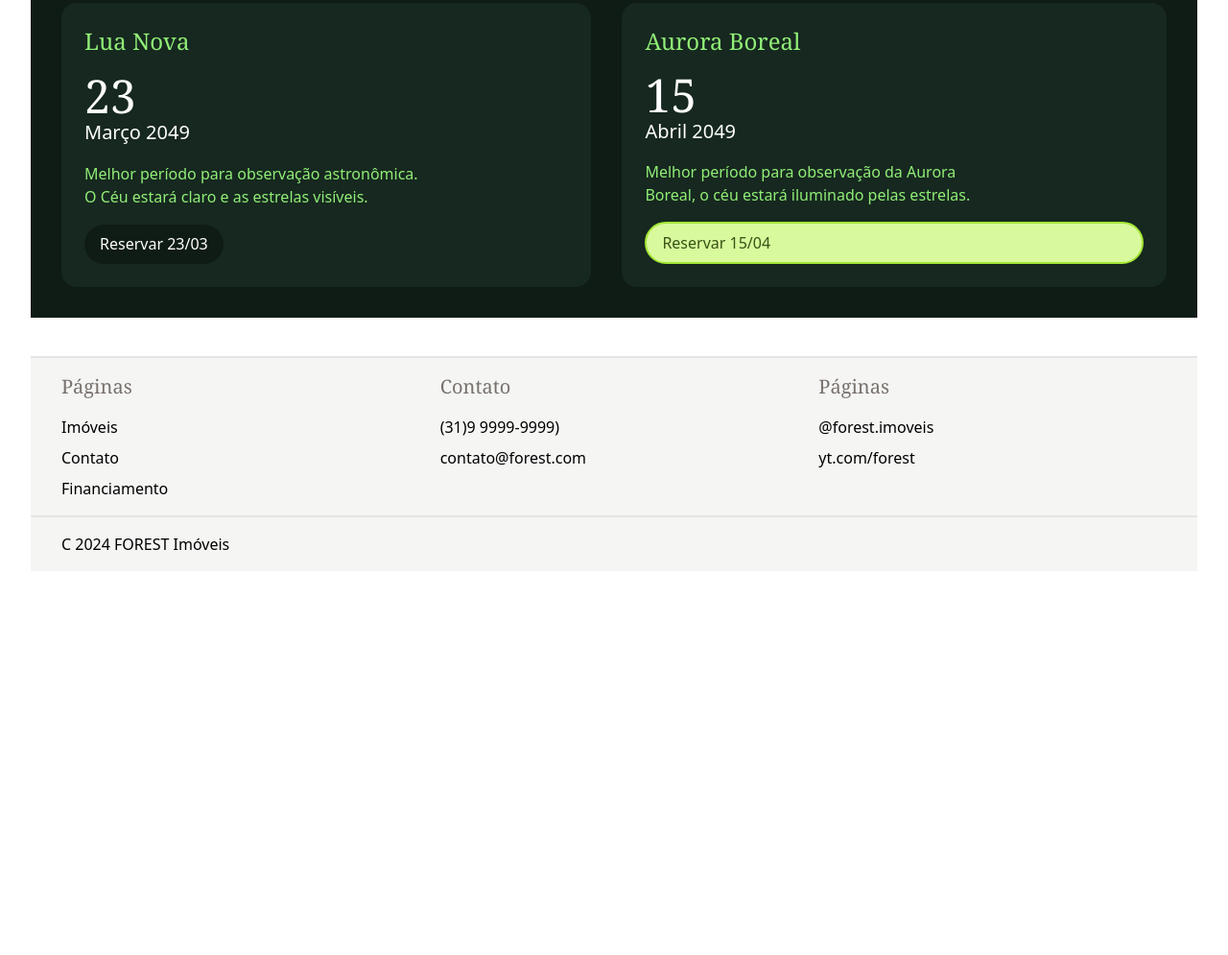
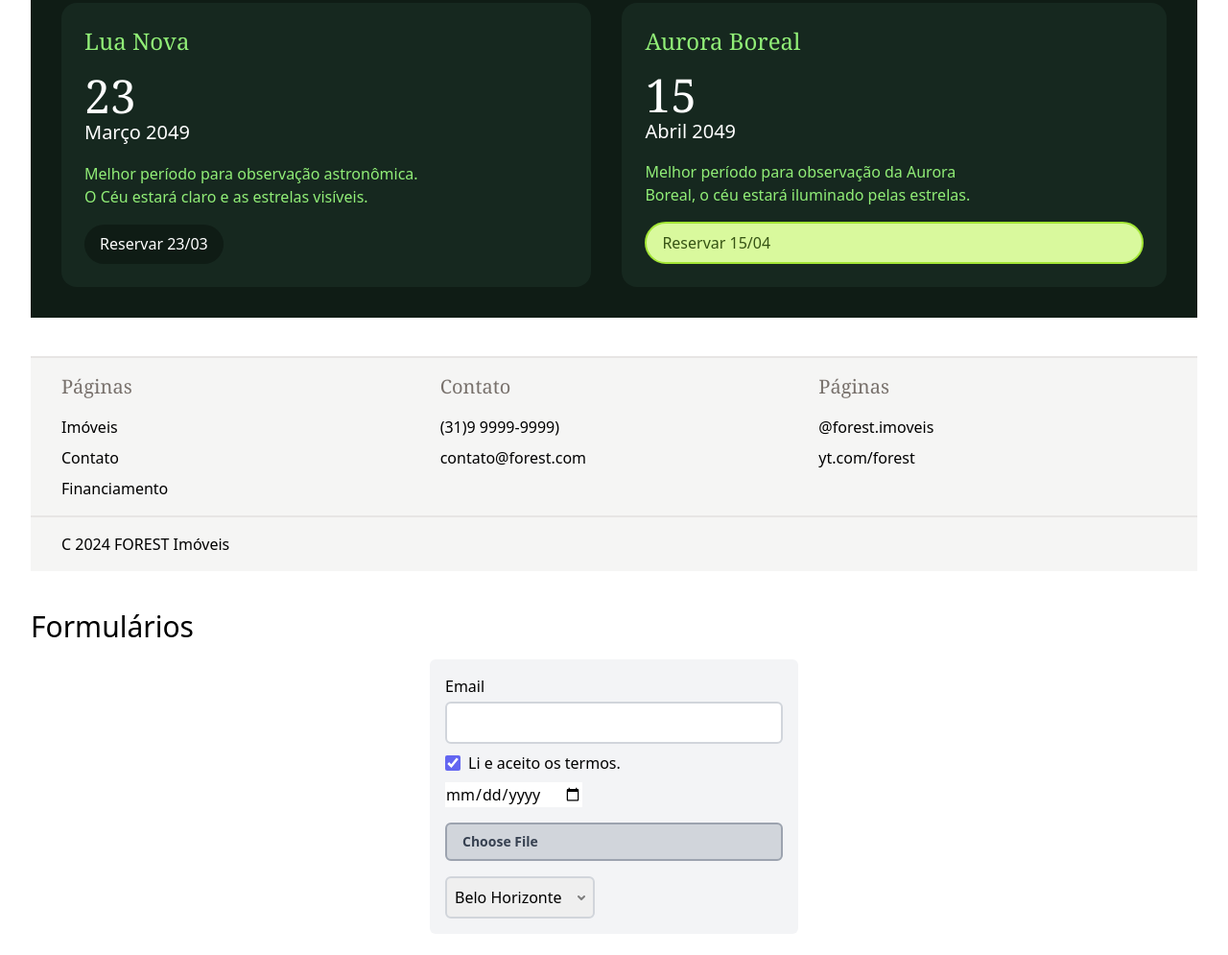
Before and after one commit to oricardos/Forest, a website: page src/index.html in a window 1280 px wide. Shown: the part 7436-8431 px from the top of the page at 96% size. Before the commit the page ends 8071 px from the top, so only its background shows below. Drawn offline with Linux system fonts and the light colour scheme.

Commit message:
formulários

```diff
--- a/src/index.html
+++ b/src/index.html
@@ -479,11 +479,59 @@
           </div>
         </div>
 
-        <p class="py-4 border-t-2 border-stone-200 container">C 2024 FOREST Imóveis</p>
-
+        <p class="py-4 border-t-2 border-stone-200 container">
+          C 2024 FOREST Imóveis
+        </p>
       </footer>
     </div>
     <!-- Fim Container -->
+    <!-- Formulários -->
+    <div class="my-10">
+      <h1 class="text-3xl mb-4">Formulários</h1>
+      <form
+        action=""
+        class="bg-gray-100 max-w-sm p-4 rounded-md mx-auto space-y-2 accent-indigo-500"
+      >
+        <div class="grid gap-1">
+          <label for="email">Email</label>
+          <input
+            type="email"
+            name="email"
+            id="email"
+            class="border-2 border-gray-300 p-2 rounded-md focus:outline-none focus:border-yellow-400 focus:ring focus:ring-yellow-100"
+          />
+        </div>
+        <div>
+          <label class="flex items-center gap-2" for="termos">
+            <input
+              id="termos"
+              name="termos"
+              type="checkbox"
+              class="size-4"
+              checked
+            />Li e aceito os termos.</label
+          >
+        </div>
+        <div class="space-y-4">
+          <input type="date" name="" id="" class="appearance-none" />
+          <input
+            type="file"
+            class="block w-full file:w-full file:text-left text-sm text-gray-500 file:mr-4 file:py-2 file:px-4 file:rounded-md file:border-2 file:border-gray-400 file:border-solid file:text-sm file:font-semibold file:bg-gray-300 file:text-gray-700 hover:file:bg-gray-200 focus:outline-none file:focus:border-yellow-400"
+          />
+
+          <select
+            class="mb-4 border-2 rounded-md p-2 border-gray-300 focus:border-yellow-400 focus:outline-none focus:ring-2 focus:ring-yellow-100 appearance-none pr-8 bg-[url('./img/seta.svg')] bg-no-repeat bg-[center_right_0.5rem]"
+            name=""
+            id=""
+          >
+            <option value="">Belo Horizonte</option>
+            <option value="">São Paulo</option>
+            <option value="">Tocantins</option>
+          </select>
+        </div>
+      </form>
+    </div>
+    <!-- Fim Formulários -->
 
     <!-- Config.js -->
   </body>
```
Also changed, not shown: src/img/seta.svg (added), src/output.css.
